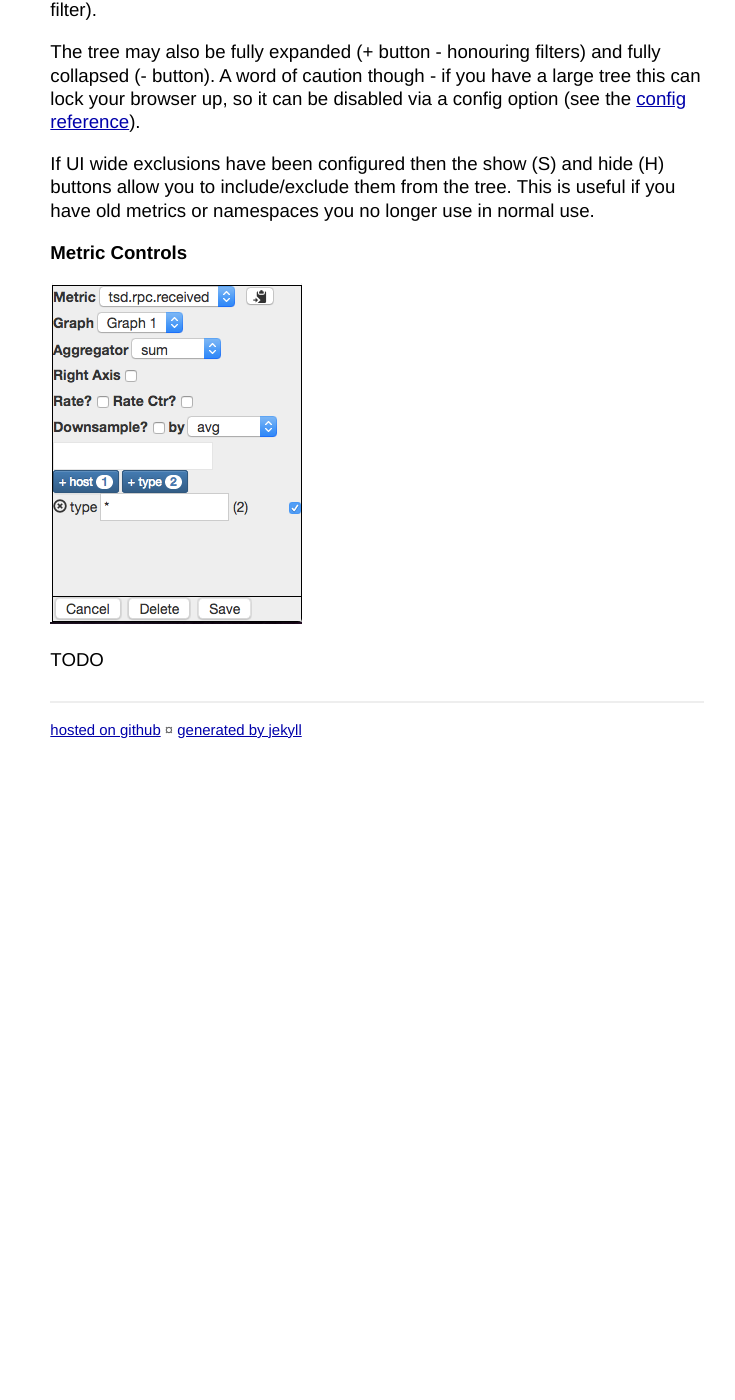
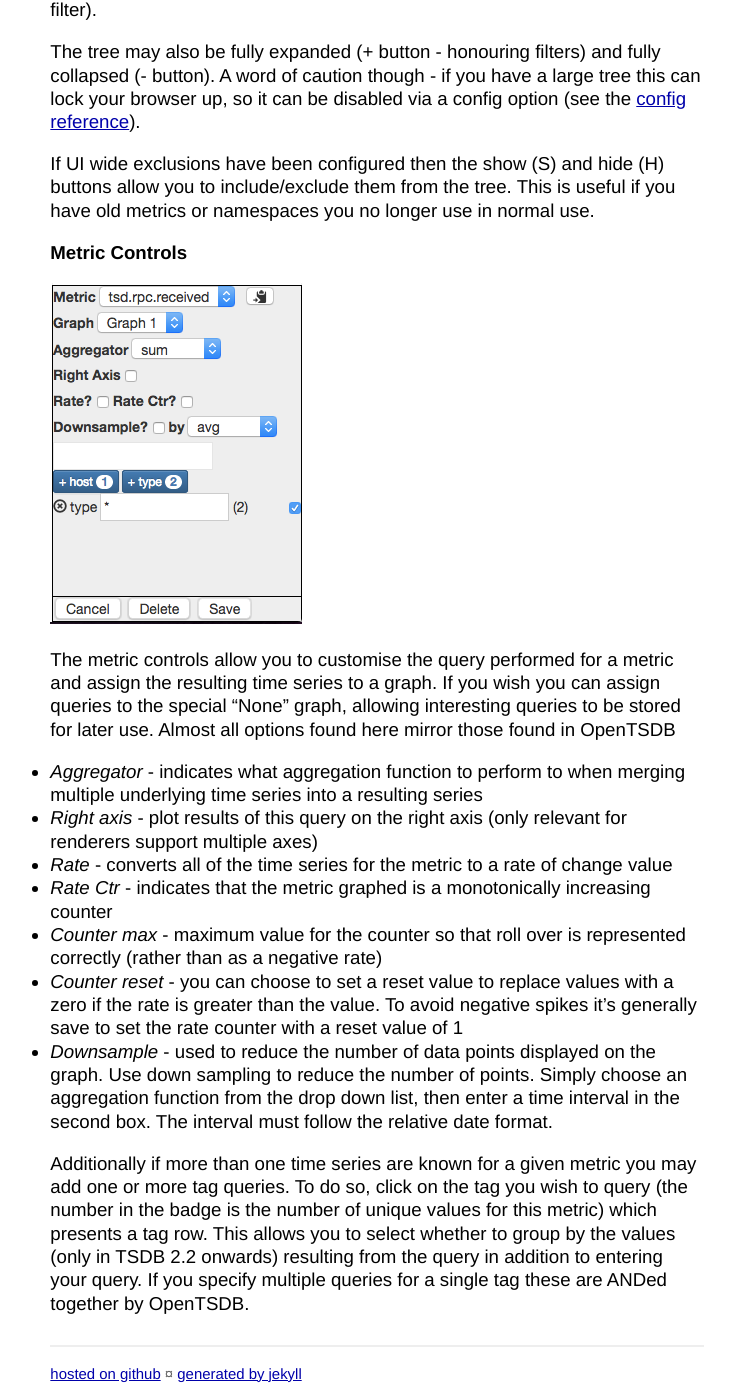
Before and after one commit to eswdd/aardvark, a Jekyll site: the page built from user-guide.md, in a window 1280 px wide and 1400 px high, scrolled down 10036 px. Shown: the whole window, without its empty margins (263-998 px from the left). Built offline with Jekyll 4.4.1, drawn with Linux system fonts in a browser that asks for light colours; before the commit the page ends 10792 px from its top, so only the background shows below that; some of the changed text lies outside the part shown.

Commit message:
Finish dygraph options doco

```diff
--- a/user-guide.md
+++ b/user-guide.md
@@ -33,7 +33,7 @@ Various fields allow the specification of time periods. Aardvark uses the same s
 * **h** - hours
 * **d** - days
 * **w** - weeks
-* **n** - months - TODO
+* **n** - months - Not currently supported!
 * **y** - years
 
 ### Date/time formats
@@ -260,4 +260,14 @@ If UI wide exclusions have been configured then the show (S) and hide (H) button
 
 ![metric controls screenshot](metric_controls.png)
 
-TODO
+The metric controls allow you to customise the query performed for a metric and assign the resulting time series to a graph. If you wish you can assign queries to the special "None" graph, allowing interesting queries to be stored for later use. Almost all options found here mirror those found in OpenTSDB
+
+* *Aggregator* - indicates what aggregation function to perform to when merging multiple underlying time series into a resulting series
+* *Right axis* - plot results of this query on the right axis (only relevant for renderers support multiple axes)
+* *Rate* - converts all of the time series for the metric to a rate of change value
+* *Rate Ctr* - indicates that the metric graphed is a monotonically increasing counter
+* *Counter max* - maximum value for the counter so that roll over is represented correctly (rather than as a negative rate)
+* *Counter reset* - you can choose to set a reset value to replace values with a zero if the rate is greater than the value. To avoid negative spikes it's generally save to set the rate counter with a reset value of 1
+* *Downsample* - used to reduce the number of data points displayed on the graph. Use down sampling to reduce the number of points. Simply choose an aggregation function from the drop down list, then enter a time interval in the second box. The interval must follow the relative date format.
+
+Additionally if more than one time series are known for a given metric you may add one or more tag queries. To do so, click on the tag you wish to query (the number in the badge is the number of unique values for this metric) which presents a tag row. This allows you to select whether to group by the values (only in TSDB 2.2 onwards) resulting from the query in addition to entering your query. If you specify multiple queries for a single tag these are ANDed together by OpenTSDB.
```
